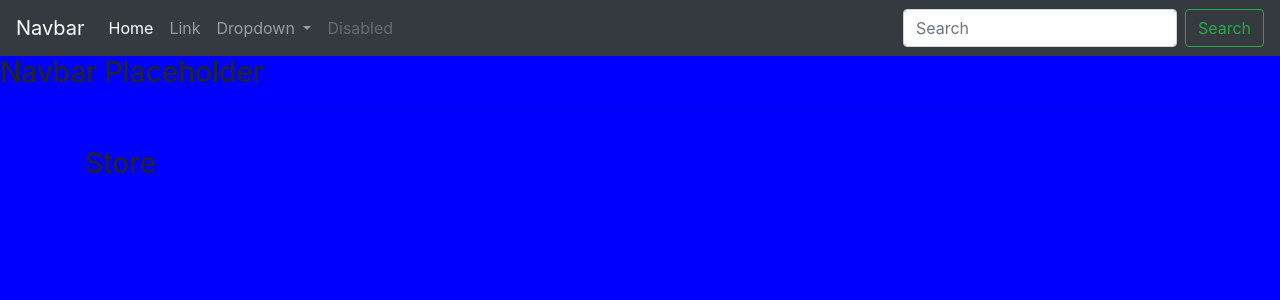
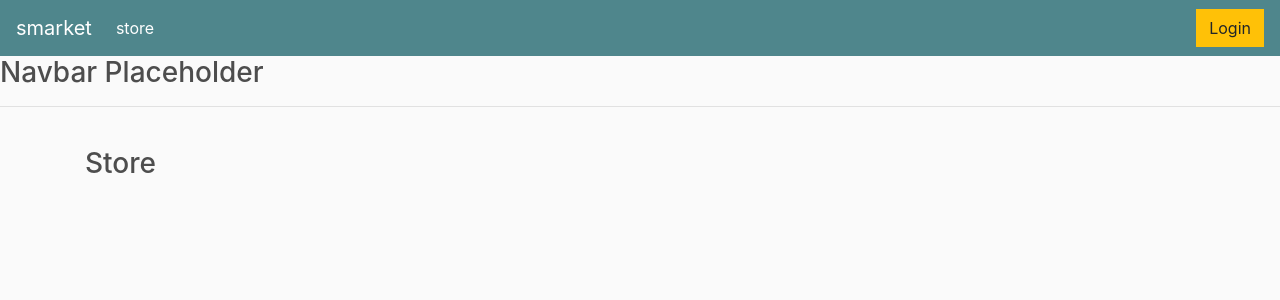
Before and after one commit to amasdeogratias/smarket, a Django app: page / in a window 1280 px wide. Shown: the top 300 px of the page. Run offline with Django 3.2, Linux system fonts and the light colour scheme; some libraries are stand-ins or nearby versions.

Commit message:
styling the home page with css and bootstrap

```diff
--- a/main/templates/main/main.html
+++ b/main/templates/main/main.html
@@ -13,7 +13,7 @@
 </head>
 <body>
   <nav class="navbar navbar-expand-lg navbar-dark bg-dark">
-        <a class="navbar-brand" href="#">Navbar</a>
+    <a class="navbar-brand" href="{% url 'home' %}">smarket</a>
     <button class="navbar-toggler" type="button" data-toggle="collapse" data-target="#navbarSupportedContent" aria-controls="navbarSupportedContent" aria-expanded="false" aria-label="Toggle navigation">
       <span class="navbar-toggler-icon"></span>
     </button>
@@ -21,30 +21,13 @@
     <div class="collapse navbar-collapse" id="navbarSupportedContent">
       <ul class="navbar-nav mr-auto">
         <li class="nav-item active">
-              <a class="nav-link" href="#">Home <span class="sr-only">(current)</span></a>
+          <a class="nav-link" href="{% url 'home' %}">store <span class="sr-only">(current)</span></a>
         </li>
-            <li class="nav-item">
-              <a class="nav-link" href="#">Link</a>
-            </li>
-            <li class="nav-item dropdown">
-              <a class="nav-link dropdown-toggle" href="#" id="navbarDropdown" role="button" data-toggle="dropdown" aria-haspopup="true" aria-expanded="false">
-                Dropdown
-              </a>
-              <div class="dropdown-menu" aria-labelledby="navbarDropdown">
-                <a class="dropdown-item" href="#">Action</a>
-                <a class="dropdown-item" href="#">Another action</a>
-                <div class="dropdown-divider"></div>
-                <a class="dropdown-item" href="#">Something else here</a>
+
+      </ul>
+      <div class="form-inline my-2 my-lg-0">
+         <a href="#"class="btn btn-warning">Login</a>
       </div>
-            </li>
-            <li class="nav-item">
-              <a class="nav-link disabled" href="#">Disabled</a>
-            </li>
-          </ul>
-          <form class="form-inline my-2 my-lg-0">
-            <input class="form-control mr-sm-2" type="search" placeholder="Search" aria-label="Search">
-            <button class="btn btn-outline-success my-2 my-sm-0" type="submit">Search</button>
-          </form>
     </div>
   </nav>
     <h3>Navbar Placeholder</h3>
--- a/static/css/main.css
+++ b/static/css/main.css
@@ -1,5 +1,101 @@
 /* File: static/css/main.css */
 
-body {
-    background-color: blue;
+body{
+	background-color: hsl(0, 0%, 98%);
 }
+
+h1,h2,h3,h4,h5,h6{
+	color:hsl(0, 0%, 30%);
+}
+
+.box-element{
+	box-shadow:hsl(0, 0%, 80%) 0 0 16px;
+	background-color: #fff;
+	border-radius: 4px;
+	padding: 10px;
+}
+
+.thumbnail{
+	width: 100%;
+	height: 200px;
+	-webkit-box-shadow: -1px -3px 5px -2px rgba(214,214,214,1);
+    -moz-box-shadow: -1px -3px 5px -2px rgba(214,214,214,1);
+    box-shadow: -1px -3px 5px -2px rgba(214,214,214,1);
+}
+
+.product{
+	border-radius: 0 0 4px 4px;
+}
+
+.bg-dark{
+	background-color: #4f868c!important;
+}
+
+#cart-icon{
+	width:25px;
+	display: inline-block;
+	margin-left: 15px;
+}
+
+#cart-total{
+	display: block;
+	text-align: center;
+	color:#fff;
+	background-color: red;
+	width: 20px;
+	height: 25px;
+	border-radius: 50%;
+	font-size: 14px;
+}
+
+.col-lg-4, .col-lg-6, .col-lg-8, .col-lg-12{
+	margin-top: 10px;
+}
+
+.btn{
+	border-radius: 0;
+}
+
+.row-image{
+	width: 100px;
+}
+
+.form-field{
+	width:250px;
+	display: inline-block;
+	padding: 5px;
+}
+
+.cart-row{
+	display: flex;
+    align-items: flex-stretch;
+    padding-bottom: 10px;
+    margin-bottom: 10px;
+    border-bottom: 1px solid #ececec;
+
+}
+
+.quantity{
+	display: inline-block;
+	font-weight: 700;
+	padding-right:10px;
+
+
+}
+
+.chg-quantity{
+	width: 12px;
+	cursor: pointer;
+	display: block;
+	margin-top: 5px;
+	transition:.1s;
+}
+
+.chg-quantity:hover{
+	opacity: .6;
+}
+
+
+.hidden{
+	display: none!important;
+}
```
Lines whose indentation alone changed are shown as unchanged.
